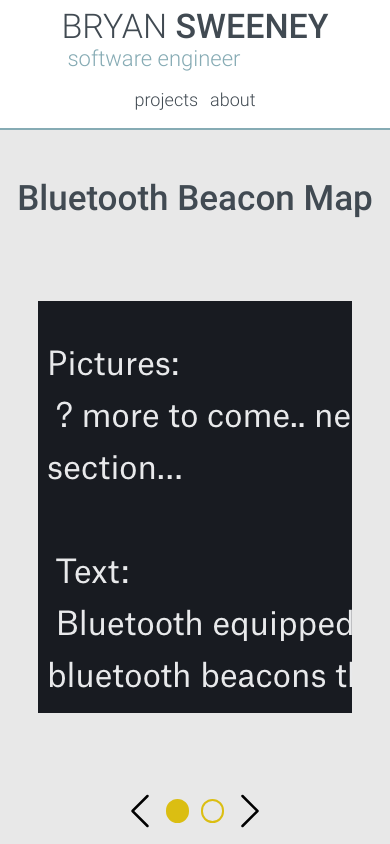
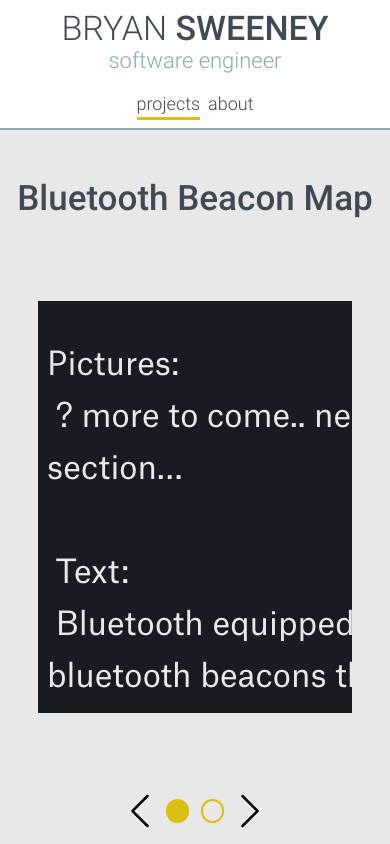
Before and after one commit to btsween/personal-site, a React (Create React App) app: page / in a window 390 px wide. Shown: the top 844 px of the page. Built offline with nearby package versions, Linux system fonts and the light colour scheme.

Commit message:
FEATURE: mobile styling for revision

```diff
--- a/src/components/Home.js
+++ b/src/components/Home.js
@@ -17,7 +17,7 @@ function Home() {
   return (
     <HomeWrapper>
       <TopNavigation />
-      <PageBody className="temp">
+      <PageBody>
         {PageContent.projects.map((project, index) => {
           return (
             <ContentCard key={index} projectData={project} index={index} />
--- a/src/components/navigation/Footer.js
+++ b/src/components/navigation/Footer.js
@@ -15,6 +15,7 @@ const FooterIcon = styled.div`
 const TextWrapper = styled.span`
   margin-top: 5px;
   font-size: 20px;
+  margin-right: 1rem;
 `;
 
 const FooterWrapper = styled.div`
--- a/src/components/navigation/TopNavigation.js
+++ b/src/components/navigation/TopNavigation.js
@@ -20,7 +20,10 @@ const HeaderLeft = styled.div`
   flex-direction: column;
 
   @media (max-width: 650px) {
-    margin: auto;
+    padding: 0.5rem;
+    margin-left: 0;
+    margin-top: 0;
+    align-items: center;
   }
 `;
 
@@ -35,7 +38,6 @@ const Title = styled.span`
 const SubTitle = styled.span`
   color: #86abb4;
   font-size: 22px;
-  margin-left: 6px;
 `;
 
 const BoldSpan = styled.span`
@@ -61,7 +63,11 @@ const HeaderTab = styled.a`
   border-bottom: 3px solid #ffffff;
   padding-bottom: 3px;
   @media (max-width: 650px) {
-    margin: 6px;
+    margin: 4px;
+  }
+
+  &.active {
+    border-bottom: 3px solid #dbbe12;
   }
 
   &:hover {
@@ -79,7 +85,9 @@ function TopNavigation() {
         <SubTitle>software engineer</SubTitle>
       </HeaderLeft>
       <HeaderRight>
-        <HeaderTab href="#">projects</HeaderTab>
+        <HeaderTab className="active" href="#">
+          projects
+        </HeaderTab>
         <HeaderTab href="#">about</HeaderTab>
       </HeaderRight>
     </TopNavWrapper>
```
